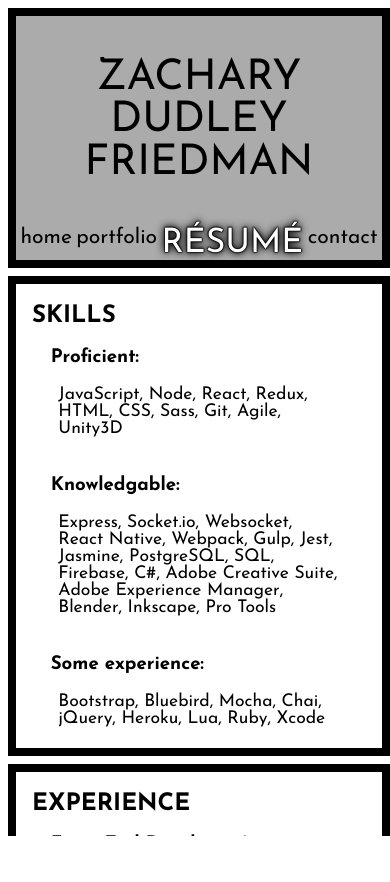
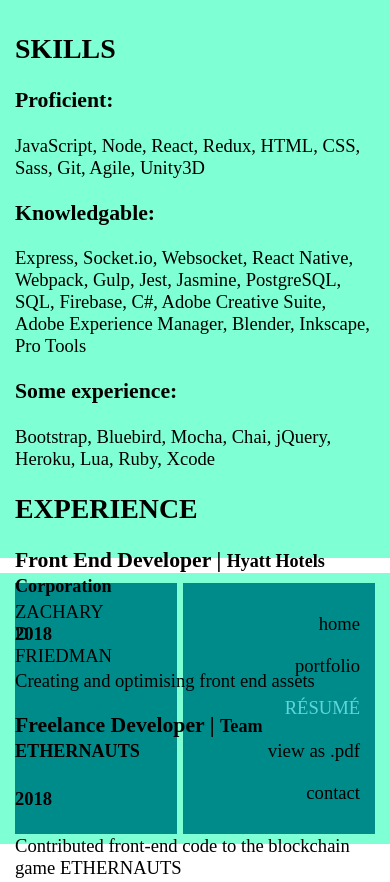
Before and after one commit to ZacharyDudley/Zach.com, a React app: page /resume in a window 390 px wide. Shown: the top 882 px of the page. Before the commit the page ends 860 px from the top, so only its background shows below. Built offline with nearby package versions, Linux system fonts and the light colour scheme.

Commit message:
grid layout for mobile

```diff
--- a/client/Sidebar.js
+++ b/client/Sidebar.js
@@ -2,29 +2,29 @@ import React from 'react'
 import { NavLink } from 'react-router-dom'
 
 const Sidebar = (props) => {
-  let i = 0
+  // let i = 0
 
-  const changeColor = () => {
-    const body = document.getElementsByTagName('body')[0]
+  // const changeColor = () => {
+  //   const body = document.getElementsByTagName('body')[0]
 
-    const themes = [
-      'ocean', 'dark-blue', 'purple', 'wine', 'beige'
-    ]
+  //   const themes = [
+  //     'ocean', 'dark-blue', 'purple', 'wine', 'beige'
+  //   ]
 
-    if (i > themes.length - 1) {
-      i = 0
-    }
+  //   if (i > themes.length - 1) {
+  //     i = 0
+  //   }
 
-    body.classList.remove(...themes)
-    body.classList.add(themes[i])
-    i++
-  }
+  //   body.classList.remove(...themes)
+  //   body.classList.add(themes[i])
+  //   i++
+  // }
 
-  window.addEventListener('keydown', event => {
-    if (event.key === 'z') {
-      // changeColor()
-    }
-  })
+  // window.addEventListener('keydown', event => {
+  //   if (event.key === 'z') {
+  //     // changeColor()
+  //   }
+  // })
 
   const downloadResumePdf = () => {
     window.open('Resume-ZachFriedman.pdf')
@@ -49,8 +49,7 @@ const Sidebar = (props) => {
         }
         <NavLink to="/contact">CONTACT</NavLink>
       </div>
-      </div>
-
+    </div>
   )
 }
 
--- a/client/index.scss
+++ b/client/index.scss
@@ -1,344 +1,479 @@
+@import 'variables';
 @import url('https://fonts.googleapis.com/css?family=Josefin+Sans:300,400,600,700');
-
-
-// body {
-//   // label {
-//   //   display: block;
-//   // }
-//   // nav a {
-//   //   display: inline-block;
-//   //   margin: 1em;
-//   // }
-// }
 
 body {
   box-sizing: border-box;
-  font-family: 'Josefin Sans', sans-serif;
-  /* display: flex;
-  flex-direction: row; */
-  // background-position: 61vw, -41vh;
-  // background-attachment: fixed;
-  background-image: url("/images/Portrait30.png");
-  background-repeat: no-repeat;
-  background-position: 57vh, -47vh;
-  background-size: cover;
+  margin: 0;
+  // font-size: calc($font-size-min + ($fs-max - $fs-min) * ((100vw - $screen-sm) / ($screen-max - $screen-min)));
+  font-size: calc(18px + (26 - 18) * ((100vw - 320px) / (1280 - 320)));
 
   a {
     text-decoration: none;
   }
 }
 
+#main {
+  height: 100vh;
+}
 
-#mainBox {
-  width: 100vw;
-  height: 100vh;
+#page-grid {
+  height: 100%;
+  display: grid;
+  grid-template-columns:
+    [cpage-start c1-start] 1fr
+    [c1-end c2-start] 1fr
+    [c2-end c3-start] 1fr
+    [c3-end c4-start] 1fr
+    [c4-end c5-start] 1fr
+    [c5-end c6-start] 1fr
+    [c6-end cpage-end];
+  grid-template-rows:
+    [rpage-start r1-start] 1fr
+    [r1-end r2-start] 1fr
+    [r2-end r3-start] 1fr
+    [r3-end r4-start] 1fr
+    [r4-end r5-start] 1fr
+    [r5-end r6-start] 1fr
+    [r6-end rpage-end];
+  grid-gap: 15px;
+}
+
+#sideMenu {
+  background-color: aquamarine;
   display: flex;
-  flex-direction: row;
-  flex-wrap: nowrap;
-  justify-content: flex-start;
 }
+
+#sideMenu-name {
+  background-color: darkcyan;
+  flex-basis: 45%;
+  // cursor: pointer;
+  // transition: all 0.5s;
+  // flex: 0 1 10%;
+
+  // p {
+  //   text-align: left;
+  //   font-size: 6vh;
+  //   line-height: 1;
+  // }
+
+  // span {
+  //   cursor: pointer;
+  //   transition: 0.5s;
+  //   position: relative;
+  // }
+
+  // span:after {
+  //   content: 'UDLEY';
+  //   transition: 0.5s;
+  //   position: absolute;
+  //   opacity: 0;
+  // }
+
+  // &:hover span:after {
+  //   opacity: 1;
+  // }
+}
+
+#sideMenu-nav {
+  background-color: darkcyan;
+  flex-basis: 45%;
+
+  display: flex;
+  flex-direction: column;
+  padding: 10px 15px;
+
+  a {
+    align-self: flex-end;
+    color: $color-font;
+    text-transform: lowercase;
+
+    &:hover {
+      color: white;
+    }
+
+    &.active {
+      text-transform: uppercase;
+      color: $color-highlight;
+    }
+  }
+}
+
+.contentBox {
+  background-color: aquamarine;
+}
+
+
+/*
+  *
+  * MEDIA
+  * 0 to 768
+  * MEDIA
+  *
+*/
+
+@media (max-width: $screen-md) {
+  #sideMenu {
+    grid-column: cpage-start / cpage-end;
+    grid-row: r5-start / r6-end;
+
+    flex-direction: row;
+    align-content: stretch;
+    justify-content: space-between;
+    padding: 10px 15px;
+
+  }
+
+
+  #sideMenu-nav {
+    justify-content: space-evenly;
+    align-items: flex-end;
+
+    a {
+      padding: 0;
+    }
+  }
+
+  .contentBox {
+    grid-column: cpage-start / cpage-end;
+    grid-row: rpage-start / r4-end;
+
+    padding: 10px 15px;
+  }
+
+}
+
+// .contentBox {
+//   display: none;
+// }
+
+// body {
+//   box-sizing: border-box;
+//   font-family: 'Josefin Sans', sans-serif;
+//   /* display: flex;
+//   flex-direction: row; */
+//   // background-position: 61vw, -41vh;
+//   // background-attachment: fixed;
+//   background-image: url("/images/Portrait30.png");
+//   background-repeat: no-repeat;
+//   background-position: 57vh, -47vh;
+//   background-size: cover;
+
+//   a {
+//     text-decoration: none;
+//   }
+// }
+
+
+// #mainBox {
+//   width: 100vw;
+//   height: 100vh;
+//   display: flex;
+//   flex-direction: row;
+//   flex-wrap: nowrap;
+//   justify-content: flex-start;
+// }
 
 
 /* SIDEBAR MENU */
 
-#sideMenu {
-  display: flex;
-  flex-direction: column;
-  background-color: #ababab;
-  border: 0.5rem solid black;
-  padding: 0.5rem;
-  margin: 0.5rem;
-  margin-bottom: 1.5rem;
-}
+// #sideMenu {
+//   display: flex;
+//   flex-direction: column;
+//   background-color: #ababab;
+//   border: 0.5rem solid black;
+//   padding: 0.5rem;
+//   margin: 0.5rem;
+//   margin-bottom: 1.5rem;
+// }
 
 
 /* SIDEBAR NAME */
 
-#sideMenu-name {
-  cursor: pointer;
-  transition: all 0.5s;
-  flex: 0 1 10%;
+// #sideMenu-name {
+//   cursor: pointer;
+//   transition: all 0.5s;
+//   flex: 0 1 10%;
 
-  p {
-    text-align: left;
-    font-size: 6vh;
-    line-height: 1;
-  }
+//   p {
+//     text-align: left;
+//     font-size: 6vh;
+//     line-height: 1;
+//   }
 
-  span {
-    cursor: pointer;
-    transition: 0.5s;
-    position: relative;
-  }
+//   span {
+//     cursor: pointer;
+//     transition: 0.5s;
+//     position: relative;
+//   }
 
-  span:after {
-    content: 'UDLEY';
-    transition: 0.5s;
-    position: absolute;
-    opacity: 0;
-  }
-}
+//   span:after {
+//     content: 'UDLEY';
+//     transition: 0.5s;
+//     position: absolute;
+//     opacity: 0;
+//   }
+// }
 
-#sideMenu-name:hover span:after {
-  opacity: 1;
-}
+// #sideMenu-name:hover span:after {
+//   opacity: 1;
+// }
 
 
 /* SIDEBAR LINKS */
 
-#sideMenu-nav {
-  display: flex;
-  flex-direction: column;
-  justify-content: center;
+// #sideMenu-nav {
+//   display: flex;
+//   flex-direction: column;
+//   justify-content: center;
 
-  a {
-    align-self: flex-end;
-    color: black;
-    text-transform: lowercase;
-    font-size: 3vh;
-    padding: 3vh;
-  }
+//   a {
+//     align-self: flex-end;
+//     color: black;
+//     text-transform: lowercase;
+//     font-size: 3vh;
+//     padding: 3vh;
+//   }
 
-  a:hover {
-    color: white;
-    text-shadow:
-    #000000 0px 0px 1px,
-    #000000 0px 0px 1px,
-    #000000 0px 0px 1px,
-    #000000 0px 0px 1px,
-    #000000 0px 0px 1px,
-    #000000 0px 0px 1px,
-    #000000 0px 0px 3px,
-    #000000 0px 0px 7px,
-    #000000 0px 0px 10px;
-  }
+//   a:hover {
+//     color: white;
+//     text-shadow:
+//     #000000 0px 0px 1px,
+//     #000000 0px 0px 1px,
+//     #000000 0px 0px 1px,
+//     #000000 0px 0px 1px,
+//     #000000 0px 0px 1px,
+//     #000000 0px 0px 1px,
+//     #000000 0px 0px 3px,
+//     #000000 0px 0px 7px,
+//     #000000 0px 0px 10px;
+//   }
 
-  .active {
-    text-transform: uppercase;
-    font-size: 4vh;
+//   .active {
+//     text-transform: uppercase;
+//     font-size: 4vh;
 
-    color: white;
-    text-shadow:
-    #000000 0px 0px 1px,
-    #000000 0px 0px 1px,
-    #000000 0px 0px 1px,
-    #000000 0px 0px 1px,
-    #000000 0px 0px 1px,
-    #000000 0px 0px 1px,
-    #000000 0px 0px 3px,
-    #000000 0px 0px 7px,
-    #000000 0px 0px 10px;
+//     color: white;
+//     text-shadow:
+//     #000000 0px 0px 1px,
+//     #000000 0px 0px 1px,
+//     #000000 0px 0px 1px,
+//     #000000 0px 0px 1px,
+//     #000000 0px 0px 1px,
+//     #000000 0px 0px 1px,
+//     #000000 0px 0px 3px,
+//     #000000 0px 0px 7px,
+//     #000000 0px 0px 10px;
 
-  }
+//   }
 
-  &sub {
-    font-size: 2vh;
-  }
-}
+//   &sub {
+//     font-size: 2vh;
+//   }
+// }
 
 
 /* MAIN BODY */
 
-#root {
-  display: flex;
-  flex: 1 1 75%
-}
+// #root {
+//   display: flex;
+//   flex: 1 1 75%
+// }
 
 /* PAGES */
 
-.contentBox {
-  flex: 1 1 auto;
-  overflow-y: auto;
-  margin-right: 1rem;
-  margin-bottom: 1rem;
+// .contentBox {
+//   flex: 1 1 auto;
+//   overflow-y: auto;
+//   margin-right: 1rem;
+//   margin-bottom: 1rem;
 
-  h1 {
-  font-size: 3rem;
-  }
-}
+//   h1 {
+//   font-size: 3rem;
+//   }
+// }
 
-.section {
-  border: 0.5rem solid black;
-  padding-left: 1rem;
-  padding-right: 1rem;
-  margin: 0.5rem;
+// .section {
+//   border: 0.5rem solid black;
+//   padding-left: 1rem;
+//   padding-right: 1rem;
+//   margin: 0.5rem;
 
-  p {
-    margin-left: 1.5em;
-  }
+//   p {
+//     margin-left: 1.5em;
+//   }
 
-  h2 {
-    font-size: 1.5rem;
-  }
+//   h2 {
+//     font-size: 1.5rem;
+//   }
 
-  h3 {
-    margin-left: 2em;
-  }
+//   h3 {
+//     margin-left: 2em;
+//   }
 
-  h4 {
-    margin-left: 3em;
-  }
+//   h4 {
+//     margin-left: 3em;
+//   }
 
-  a {
-    color: black;
-  }
+//   a {
+//     color: black;
+//   }
 
-  a:hover {
-    color: white;
-    text-shadow:
-    #000000 0px 0px 1px,
-    #000000 0px 0px 1px,
-    #000000 0px 0px 1px,
-    #000000 0px 0px 1px,
-    #000000 0px 0px 1px,
-    #000000 0px 0px 1px,
-    #000000 0px 0px 3px,
-    #000000 0px 0px 7px,
-    #000000 0px 0px 10px;
-  }
+//   a:hover {
+//     color: white;
+//     text-shadow:
+//     #000000 0px 0px 1px,
+//     #000000 0px 0px 1px,
+//     #000000 0px 0px 1px,
+//     #000000 0px 0px 1px,
+//     #000000 0px 0px 1px,
+//     #000000 0px 0px 1px,
+//     #000000 0px 0px 3px,
+//     #000000 0px 0px 7px,
+//     #000000 0px 0px 10px;
+//   }
 
-  .section-item {
-    padding-bottom: 0.2em;
+//   .section-item {
+//     padding-bottom: 0.2em;
 
-    h3 {
-      margin-left: 1em;
-    }
+//     h3 {
+//       margin-left: 1em;
+//     }
 
-    h4 {
-      margin-left: 3em;
-    }
-  }
-}
+//     h4 {
+//       margin-left: 3em;
+//     }
+//   }
+// }
 
-.pictureBox {
-  display: flex;
-  flex-direction: row;
-  flex-wrap: wrap;
-  justify-content: space-evenly;
-  padding-left: 1rem;
-  padding-right: 1rem;
-  margin: 0.5rem;
+// .pictureBox {
+//   display: flex;
+//   flex-direction: row;
+//   flex-wrap: wrap;
+//   justify-content: space-evenly;
+//   padding-left: 1rem;
+//   padding-right: 1rem;
+//   margin: 0.5rem;
 
-  img {
-    height: 200px;
-  }
-}
+//   img {
+//     height: 200px;
+//   }
+// }
 
-.videoBox {
-  position: relative;
-  padding-bottom: 56.25%; /* 16:9 */
-  padding-top: 25px;
-  height: 0;
-  margin-bottom: 1rem;
+// .videoBox {
+//   position: relative;
+//   padding-bottom: 56.25%; /* 16:9 */
+//   padding-top: 25px;
+//   height: 0;
+//   margin-bottom: 1rem;
 
-  iframe {
-    position: absolute;
-    top: 0;
-    left: 0;
-    width: 100%;
-    height: 100%;
-  }
-}
+//   iframe {
+//     position: absolute;
+//     top: 0;
+//     left: 0;
+//     width: 100%;
+//     height: 100%;
+//   }
+// }
 
-.contact-item {
-  display: flex;
-  align-items: center;
-}
+// .contact-item {
+//   display: flex;
+//   align-items: center;
+// }
 
-/* FOOTER */
+// /* FOOTER */
 
-footer {
-  display: flex;
-  justify-content: center;
-}
+// footer {
+//   display: flex;
+//   justify-content: center;
+// }
 
 
-/* MEDIA BREAKPOINTS */
-@media screen
-  and (max-width: 850px) {
-    body {
+// /* MEDIA BREAKPOINTS */
+// @media screen
+//   and (max-width: 850px) {
+//     body {
 
-    }
+//     }
 
-    .contentBox {
-      h1 {
-        font-size: 4.5vw;
-      }
-    }
+//     .contentBox {
+//       h1 {
+//         font-size: 4.5vw;
+//       }
+//     }
 
-}
+// }
 
-@media screen
-  and (max-width: 600px) {
-  body {
-    background-image: none;
-  }
+// @media screen
+//   and (max-width: 600px) {
+//   body {
+//     background-image: none;
+//   }
 
-  #mainBox {
-    flex-direction: column;
-  }
+//   #mainBox {
+//     flex-direction: column;
+//   }
 
-  #sideMenu {
-    display: inline-block;
-    padding: 0rem;
-    margin: 0;
-    margin-right: 0.5rem;
-  }
+//   #sideMenu {
+//     display: inline-block;
+//     padding: 0rem;
+//     margin: 0;
+//     margin-right: 0.5rem;
+//   }
 
-  #sideMenu-nav {
-    flex-direction: row;
-    justify-content: space-evenly;
+//   #sideMenu-nav {
+//     flex-direction: row;
+//     justify-content: space-evenly;
 
-    a {
-      padding: 0vh;
-      align-self: flex-start;
-      font-size: 2.5vh;
-    }
-  }
+//     a {
+//       padding: 0vh;
+//       align-self: flex-start;
+//       font-size: 2.5vh;
+//     }
+//   }
 
-  .sideMenu-sub {
-    display: none;
-  }
+//   .sideMenu-sub {
+//     display: none;
+//   }
 
-  #sideMenu-name {
-    padding: 0;
+//   #sideMenu-name {
+//     padding: 0;
 
-    p {
-      font-size: 5vh;
-      text-align: center;
-    }
+//     p {
+//       font-size: 5vh;
+//       text-align: center;
+//     }
 
-    span {
-      position: relative;
-    }
+//     span {
+//       position: relative;
+//     }
 
-    span:after {
-      content: 'UDLEY';
-      transition: 0s;
-      position: relative;
-      opacity: 1;
-    }
-  }
+//     span:after {
+//       content: 'UDLEY';
+//       transition: 0s;
+//       position: relative;
+//       opacity: 1;
+//     }
+//   }
 
-  .contentBox {
-    margin-right: 0.5rem;
+//   .contentBox {
+//     margin-right: 0.5rem;
 
-    h1 {
-      font-size: 9.5vw;
-    }
-  }
+//     h1 {
+//       font-size: 9.5vw;
+//     }
+//   }
 
-  .section {
-    margin: 0;
-    margin-top: 0.5rem;
+//   .section {
+//     margin: 0;
+//     margin-top: 0.5rem;
 
-    p {
-      margin-right: 1.5em;
-      font-size: 4.5vw;
-    }
+//     p {
+//       margin-right: 1.5em;
+//       font-size: 4.5vw;
+//     }
 
-    h2 {
-      overflow-wrap: break-word;
-    }
-  }
-}
+//     h2 {
+//       overflow-wrap: break-word;
+//     }
+//   }
+// }
--- a/client/main.js
+++ b/client/main.js
@@ -4,7 +4,7 @@ const Main = props => {
   const { children } = props
 
   return (
-    <div id="mainBox">
+    <div id="page-grid">
       {children}
     </div>
   )
--- /dev/null
+++ b/client/variables.scss
@@ -0,0 +1,18 @@
+// BREAKPOINTS
+$screen-sm: 320px;
+$screen-md: 768px;
+$screen-lg: 960px;
+$screen-xl: 1280px;
+
+$screen-min: 320;
+$screen-max: 1280;
+
+$font-size-min: 14px;
+$fs-min: 14;
+$font-size-max: 26px;
+$fs-max: 26;
+
+$color-font: #000000;
+$color-border: #000000;
+$color-background: #7c7c7c;
+$color-highlight: #61d5dd;
```
Also changed, not shown: client/index.js (+4 -4 lines).
